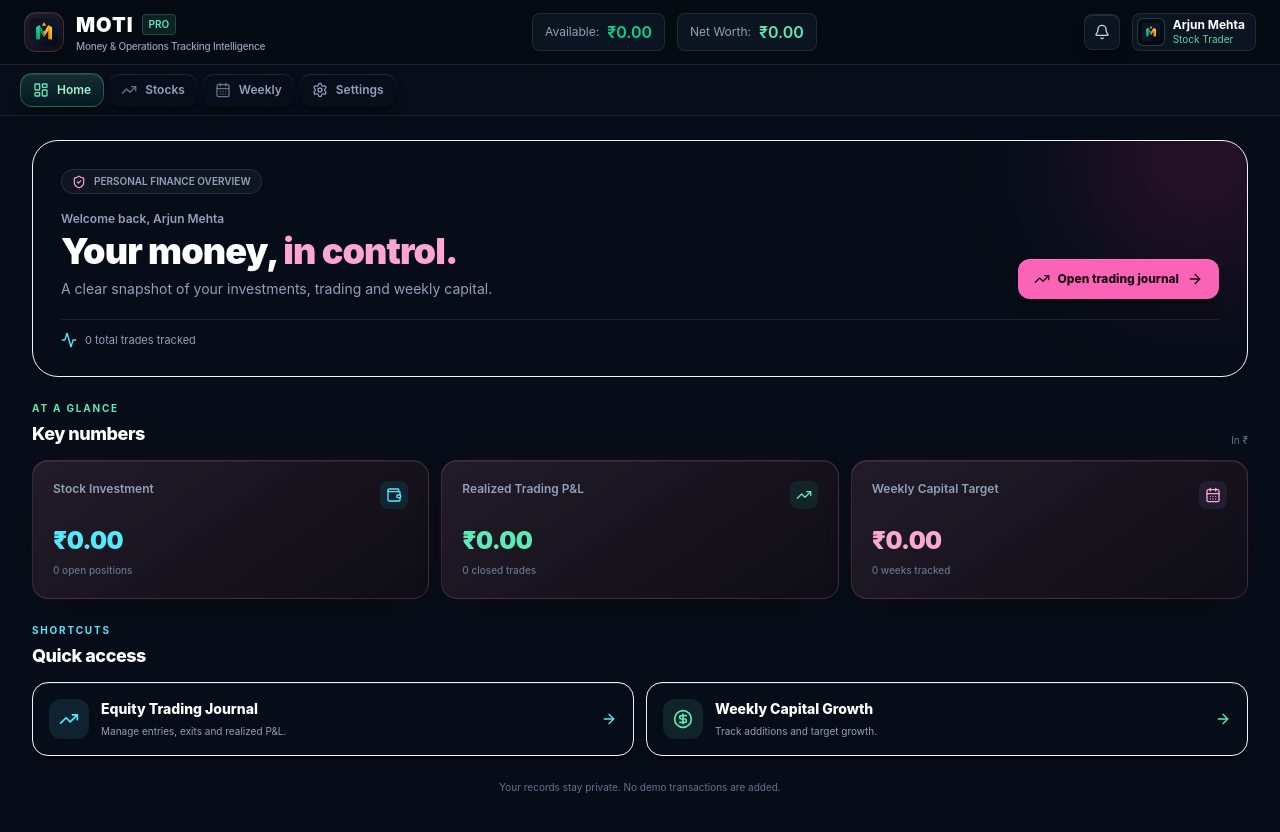
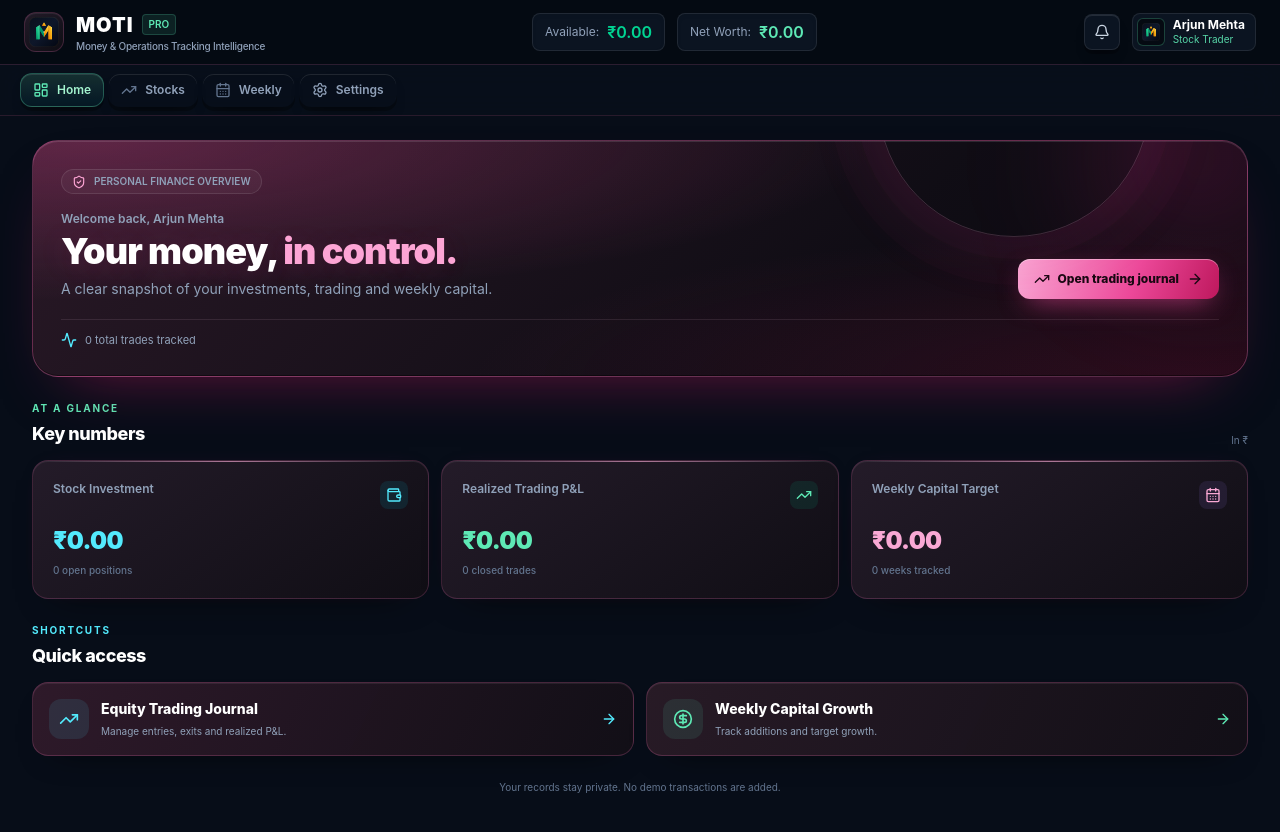
Before and after one commit to aarthak21-beep/MOTI-Money-Tracking-, a React (Vite) app: page / in a window 1280 px wide. Shown: the top 832 px of the page. Built offline with nearby package versions, Linux system fonts and the light colour scheme.

Commit message:
Add premium neon magenta home dashboard styling

```diff
--- a/src/index.css
+++ b/src/index.css
@@ -585,3 +585,63 @@ nav, aside, header {
 .reports-tools-content > section > div:first-child h2 {
   text-shadow: 0 0 22px rgba(244,114,182,.24);
 }
+
+
+/* ── Home dashboard signature styling: graphite + neon magenta ─────────── */
+.moti-home-hero {
+  isolation: isolate;
+  border-color: rgba(244,114,182,.32) !important;
+  background:
+    radial-gradient(ellipse at 5% 0%, rgba(236,72,153,.28), transparent 48%),
+    radial-gradient(ellipse at 96% 100%, rgba(157,23,77,.22), transparent 44%),
+    linear-gradient(135deg, rgba(42,25,39,.98), rgba(16,13,21,.98) 66%, rgba(10,9,14,.99)) !important;
+  box-shadow: 0 28px 65px -36px rgba(190,24,93,.62), inset 0 1px 0 rgba(255,240,248,.12), inset 0 -1px 0 rgba(0,0,0,.45);
+}
+.moti-home-hero::after {
+  content: "";
+  position: absolute;
+  width: 17rem;
+  height: 17rem;
+  right: 8%;
+  top: -11rem;
+  border: 1px solid rgba(249,168,212,.20);
+  border-radius: 50%;
+  box-shadow: 0 0 0 22px rgba(236,72,153,.025), 0 0 0 48px rgba(236,72,153,.018), 0 0 75px rgba(236,72,153,.13);
+  pointer-events: none;
+}
+.moti-home-hero h1 { text-shadow: 0 4px 30px rgba(236,72,153,.16); }
+.moti-home-hero button {
+  background: linear-gradient(110deg, #f9a8d4, #ec4899 58%, #be185d) !important;
+  box-shadow: 0 9px 28px -10px rgba(236,72,153,.8), inset 0 1px 0 rgba(255,255,255,.38) !important;
+}
+.moti-home-metric {
+  border-color: rgba(244,114,182,.19) !important;
+  background: linear-gradient(145deg, rgba(37,28,42,.97), rgba(16,14,21,.98)) !important;
+  box-shadow: 0 16px 38px -26px rgba(0,0,0,.96), inset 0 1px 0 rgba(255,240,248,.08), 0 0 24px -20px rgba(236,72,153,.5) !important;
+}
+.moti-home-metric::before {
+  content: "";
+  position: absolute;
+  top: 0;
+  left: 1rem;
+  right: 1rem;
+  height: 1px;
+  background: linear-gradient(90deg, transparent, rgba(249,168,212,.62), transparent);
+}
+.moti-home-shortcut {
+  border-color: rgba(244,114,182,.22) !important;
+  background: linear-gradient(115deg, rgba(49,27,43,.94), rgba(18,15,23,.98)) !important;
+  box-shadow: 0 14px 34px -24px rgba(0,0,0,.95), inset 0 1px 0 rgba(255,240,248,.07) !important;
+}
+.moti-home-shortcut:hover {
+  border-color: rgba(249,168,212,.52) !important;
+  box-shadow: 0 18px 38px -22px rgba(190,24,93,.35), inset 0 1px 0 rgba(255,255,255,.1) !important;
+  transform: translateY(-2px);
+}
+.moti-home-shortcut-secondary {
+  background: linear-gradient(115deg, rgba(42,28,39,.94), rgba(18,15,23,.98)) !important;
+}
+@media (max-width: 640px) {
+  .moti-home-hero { border-radius: 1.15rem; }
+  .moti-home-hero::after { right: -5rem; opacity: .7; }
+}
```
